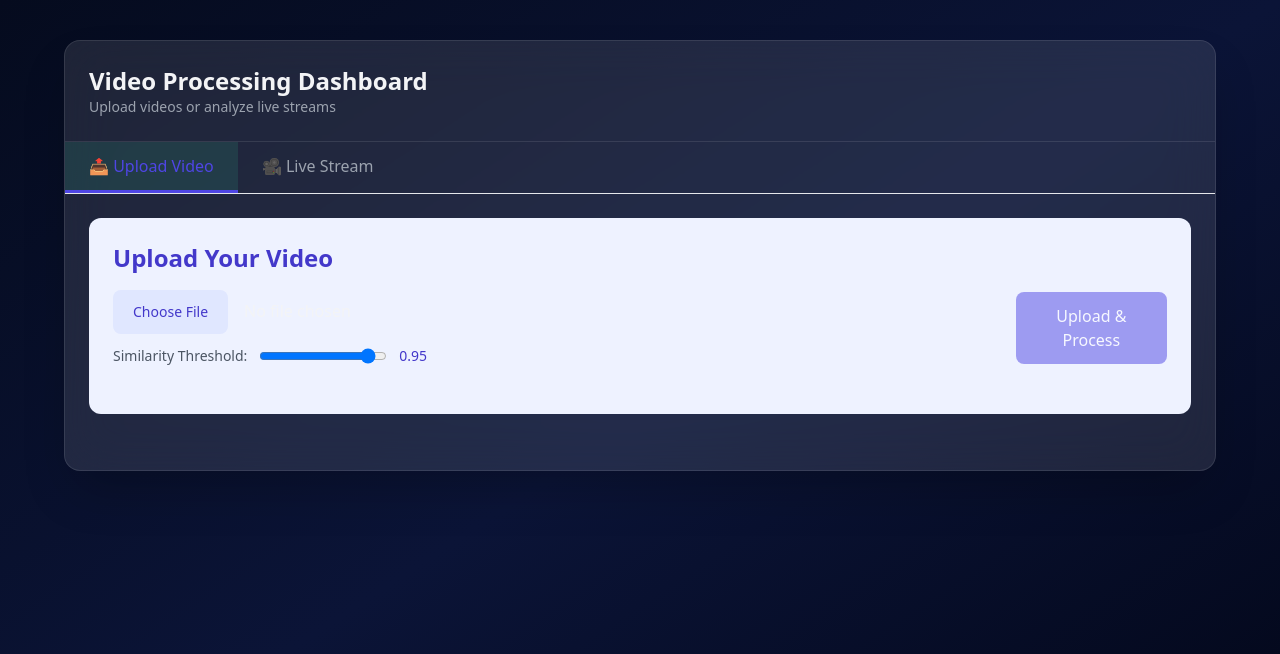
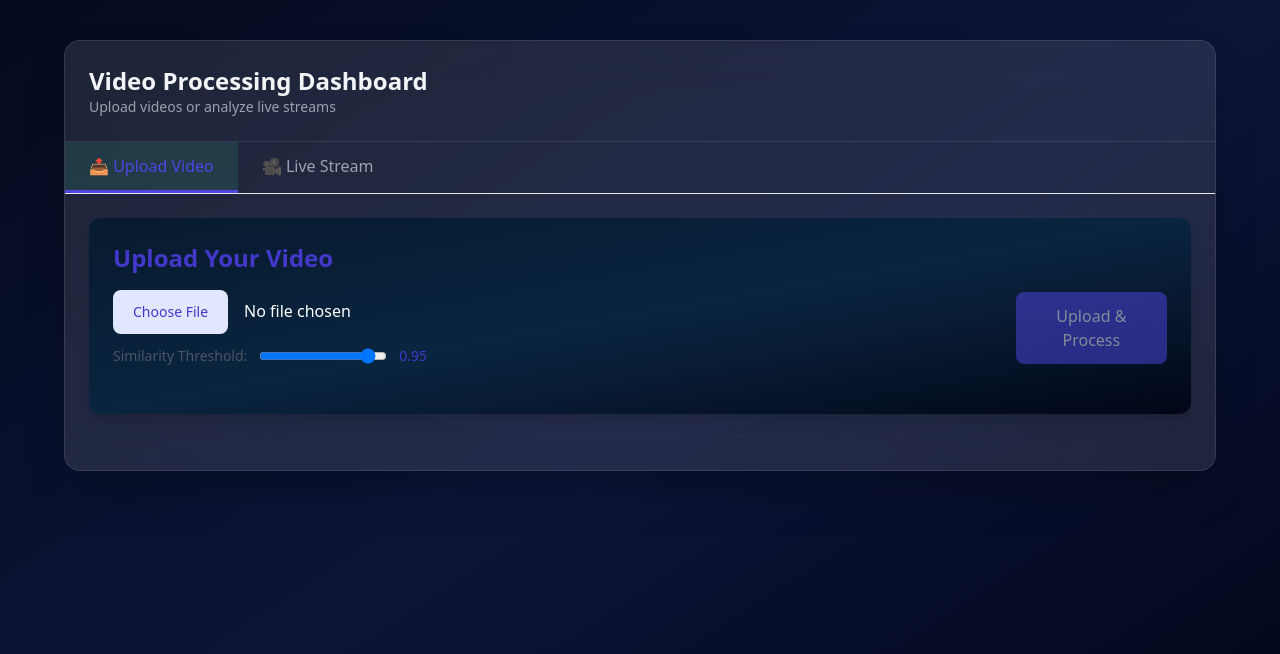
Before and after one commit to LL08-MathematicalModelling-dowell/100091-LogoScan, a FastAPI app: page /videoupload in a window 1280 px wide. Shown: the top 654 px of the page. Run offline with FastAPI, Linux system fonts and the light colour scheme; parts of the project's set-up code (start-up, migrations or seed data) failed here and were passed over; some libraries are stand-ins or nearby versions.

Commit message:
upload video template

```diff
--- a/YOLOv6/templates/uploadvideo.html
+++ b/YOLOv6/templates/uploadvideo.html
@@ -235,8 +235,13 @@
             <!-- Upload Tab Content -->
             <div id="uploadTab" class="tab-content active">
                 <!-- Upload Section -->
-                <div class="mb-8 bg-indigo-50 rounded-xl p-6 animate-fadeIn">
-                <h2 class="text-xl sm:text-2xl font-semibold text-indigo-700 mb-4">Upload Your Video</h2>
+
+                    <div class="mb-8 rounded-xl p-6 animate-fadeIn
+            bg-gradient-to-br
+            from-[#071A2E] via-[#0A2540] to-[#020617]
+            text-white shadow-lg">
+
+                    <h2 class="text-xl sm:text-2xl font-semibold text-indigo-700 mb-4">Upload Your Video</h2>
 
                 <!-- Task ID Display -->
                 <div id="taskIdDisplay" class="hidden mb-4 p-3 bg-indigo-100 rounded-lg">
@@ -396,7 +401,7 @@
         <!-- Live Stream Tab -->
         <div id="livestreamTab" class="tab-content">
 
-            <!-- <div class="mb-8 bg-purple-50 rounded-xl p-6 animate-fadeIn"> -->
+
             <div class="mb-8 rounded-xl p-6 animate-fadeIn
             bg-gradient-to-br
             from-[#071A2E] via-[#0A2540] to-[#020617]
```
